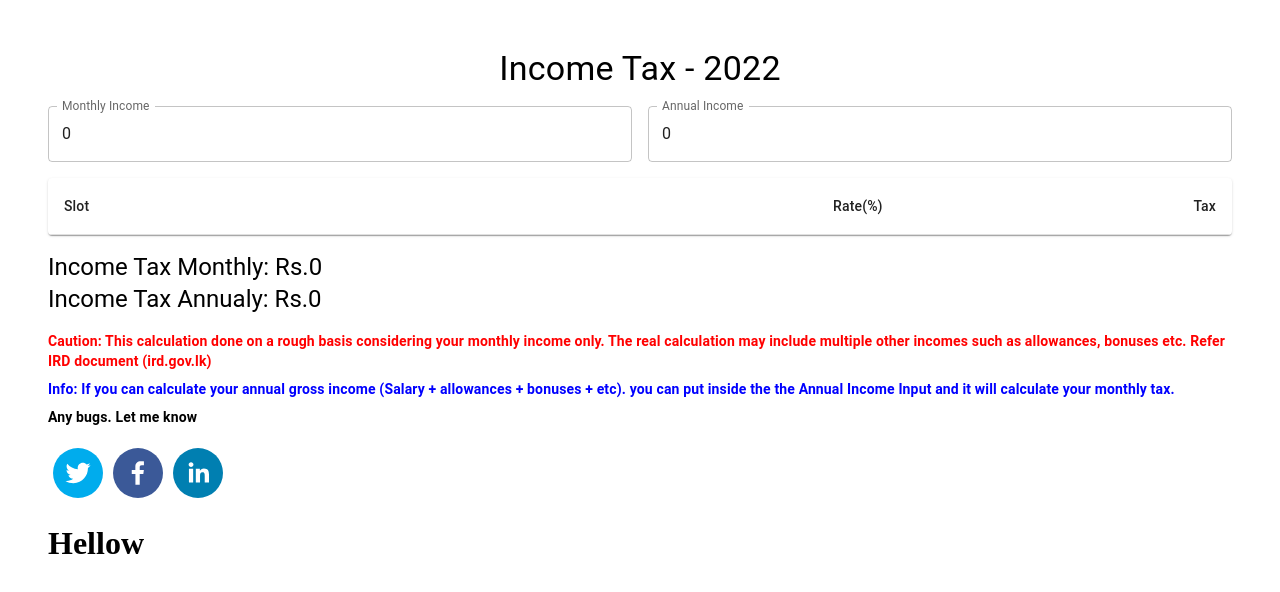
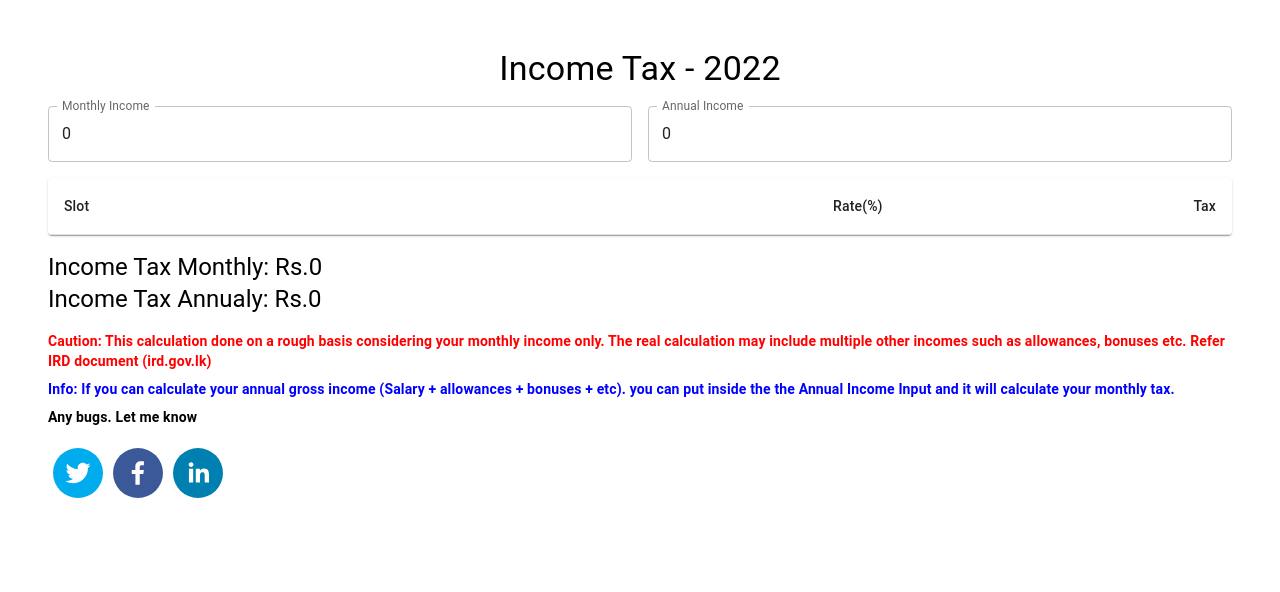
Before and after one commit to nmzabith/income-tax-calculator, a React (Create React App) app: page / in a window 1280 px wide. Shown: the top 592 px of the page. Built offline with nearby package versions, Linux system fonts and the light colour scheme.

Commit message:
remove unnesseery

```diff
--- a/src/components/customComponent.jsx
+++ b/src/components/customComponent.jsx
@@ -8,7 +8,7 @@ class CustomTaxInput extends Component {
     render() {
         return (
         <div>
-           <h1>Hellow</h1>
+
         </div> );
     }
 }
```
